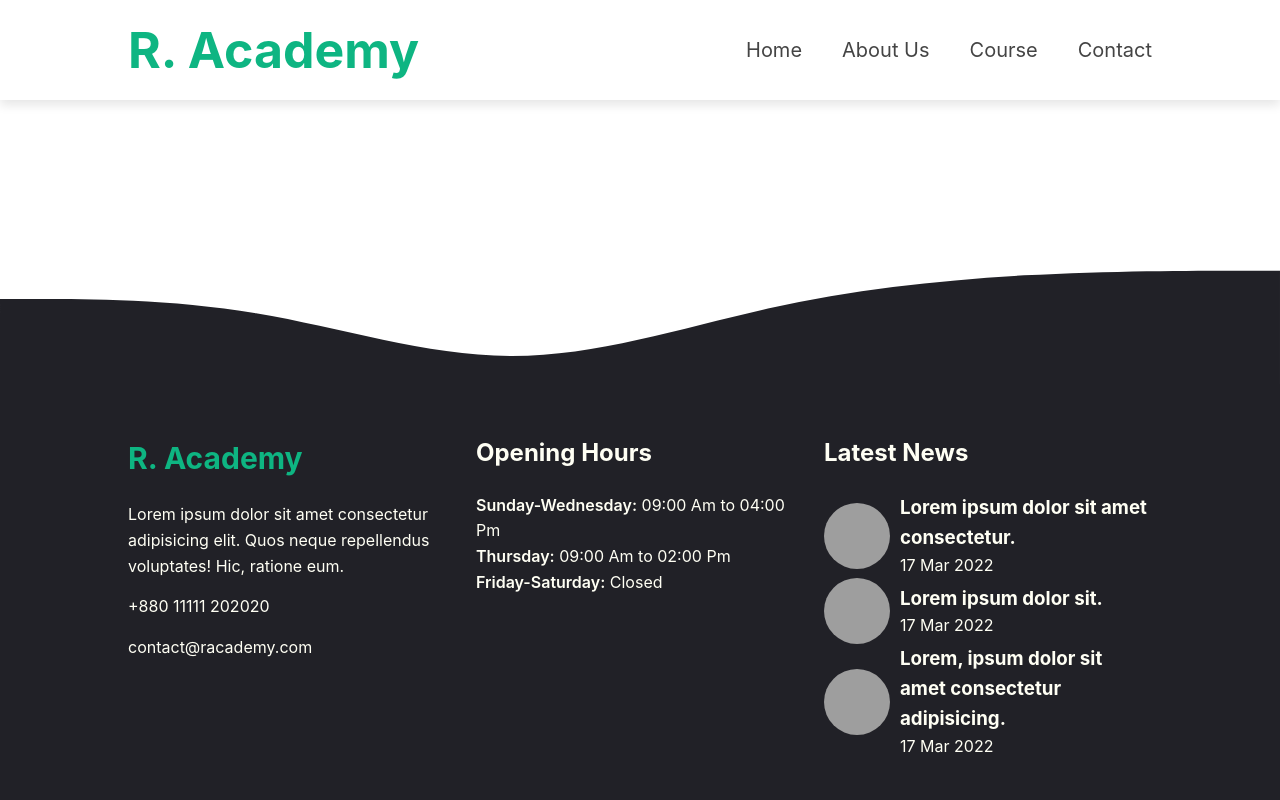
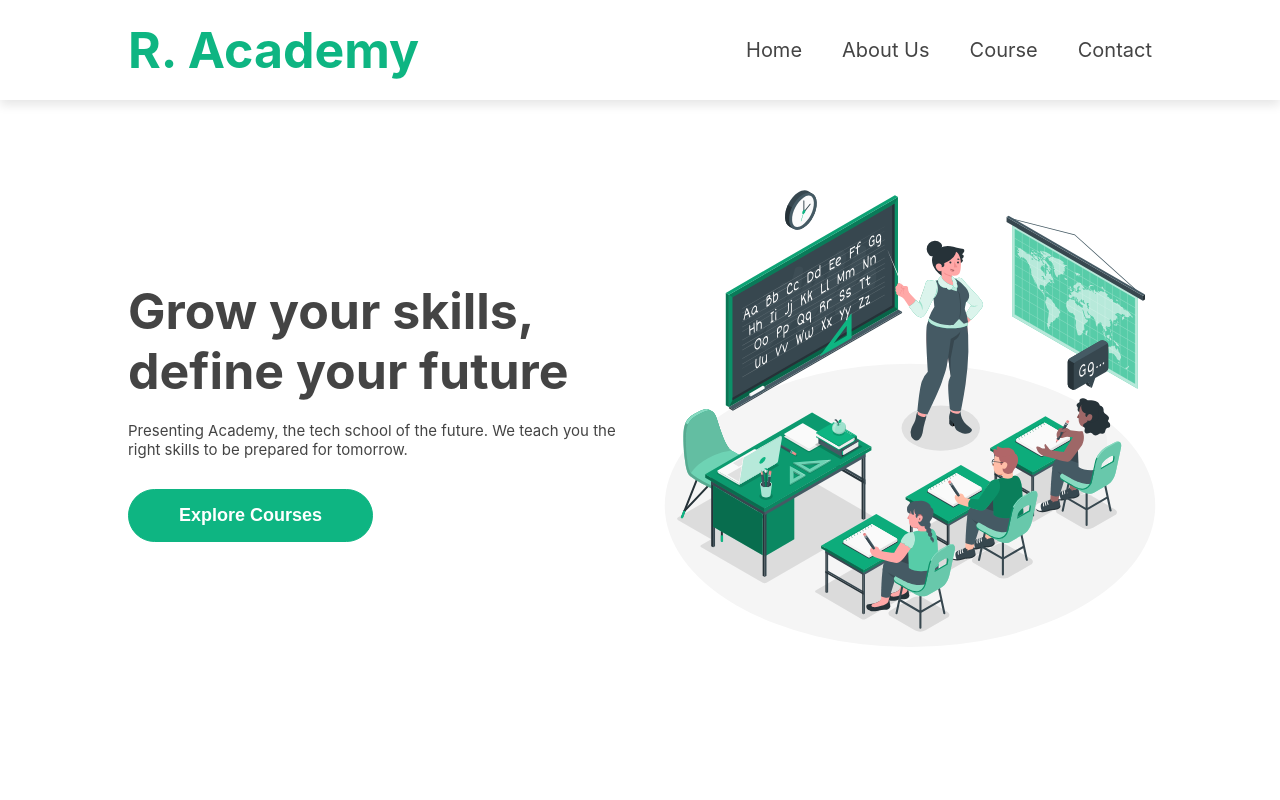
Before and after one commit to Ruhulcse/school-college, a React (Create React App) app: page / in a window 1280 px wide. Shown: the top 800 px of the page. Built offline with nearby package versions, Linux system fonts and the light colour scheme; grey boxes are pictures that could not be loaded.

Commit message:
hero section design done

```diff
--- a/src/App.js
+++ b/src/App.js
@@ -1,11 +1,13 @@
 import './App.css';
 import Footer from './Components/Footer';
+import Home from './Components/Home';
 import Nav from './Components/Nav';
 
 function App() {
 	return (
 		<div className="App">
 			<Nav />
+			<Home />
 			<Footer />
 		</div>
 	);
--- a/src/Components/Footer.js
+++ b/src/Components/Footer.js
@@ -96,10 +96,6 @@ function Footer(props) {
 export default Footer;
 
 {
-	/*  */
-}
-
-{
 	/* <svg xmlns="http://www.w3.org/2000/svg" viewBox="0 0 1440 320">
 	<path
 		fill="#0099ff"
--- /dev/null
+++ b/src/Components/Home.css
@@ -0,0 +1,48 @@
+.hero {
+	display: grid;
+	grid-template-columns: repeat(auto-fit, minmax(45rem, 1fr));
+	gap: 2rem;
+	color: #444;
+}
+
+.hero .lHero {
+	margin: auto;
+}
+
+.hero .lHero h1 {
+	font-size: 5rem;
+}
+
+.hero .lHero p {
+	font-size: 1.5rem;
+	padding: 2rem 0;
+}
+
+.hero .lHero .btn {
+	border-radius: 3rem;
+	font-weight: bold;
+	transition: 0.2s;
+	padding: 1.5rem 5rem;
+	background: #0eb582;
+	color: #fff;
+}
+
+.hero .lHero .btn:hover {
+	transform: scale(0.98);
+}
+
+.hero .rHero {
+	width: 52rem;
+	height: auto;
+	object-fit: contain;
+}
+
+@media (max-width: 991px) {
+	.hero .lHero {
+		text-align: center;
+	}
+
+	.hero .rHero {
+		margin: 0 auto;
+	}
+}
--- /dev/null
+++ b/src/Components/Home.js
@@ -0,0 +1,23 @@
+import React from 'react';
+import hero from '../asset/hero.svg';
+import './Home.css';
+
+function Home(props) {
+	return (
+		<section className="hero">
+			<div className="lHero">
+				<h1>Grow your skills, define your future</h1>
+				<p>
+					Presenting Academy, the tech school of the future. We teach you the
+					right skills to be prepared for tomorrow.
+				</p>
+				<button className="btn">Explore Courses</button>
+			</div>
+			<div className="rHero">
+				<img src={hero} alt="" />
+			</div>
+		</section>
+	);
+}
+
+export default Home;
```
Also changed, not shown: src/asset/hero.svg (added).
